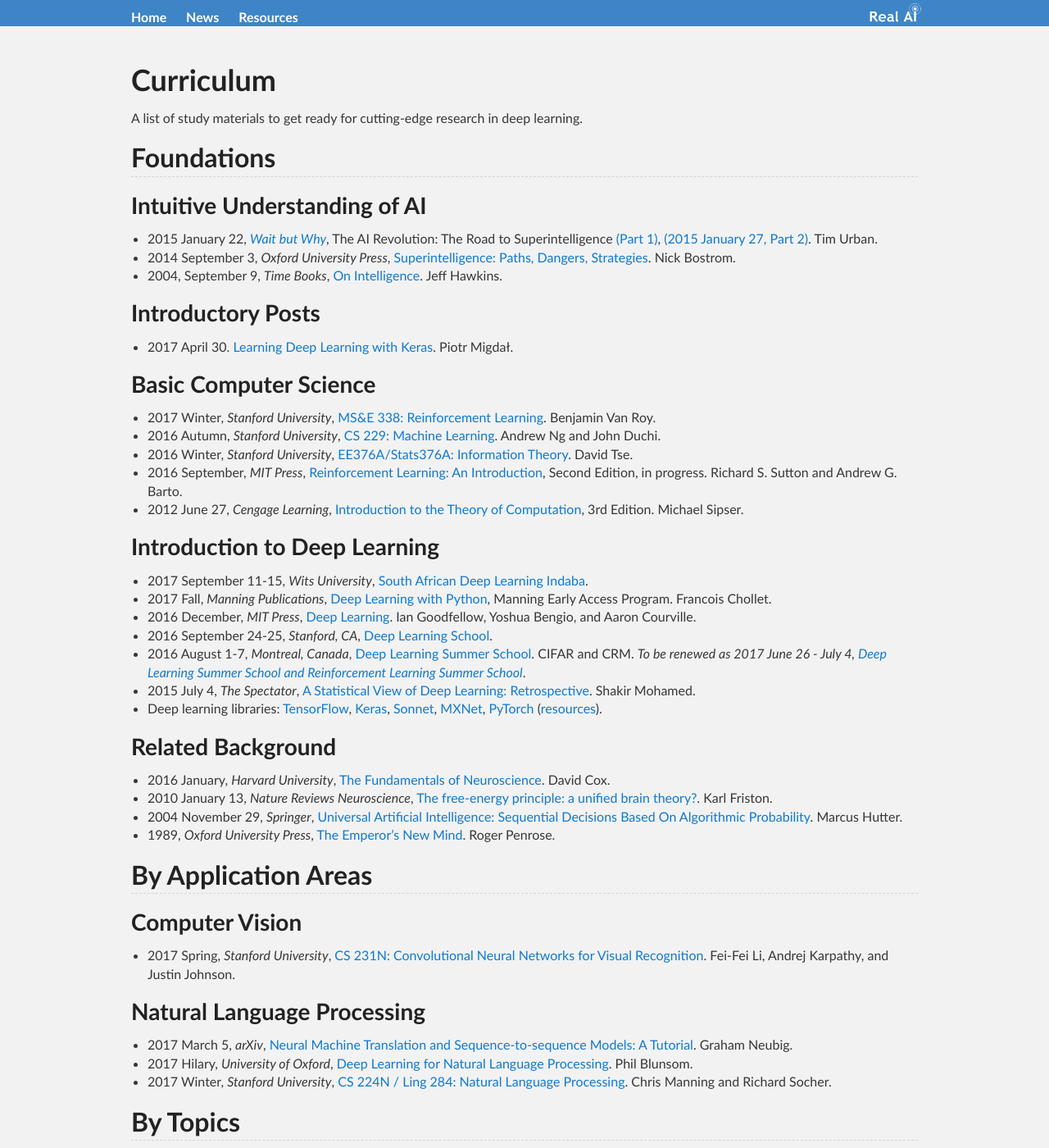
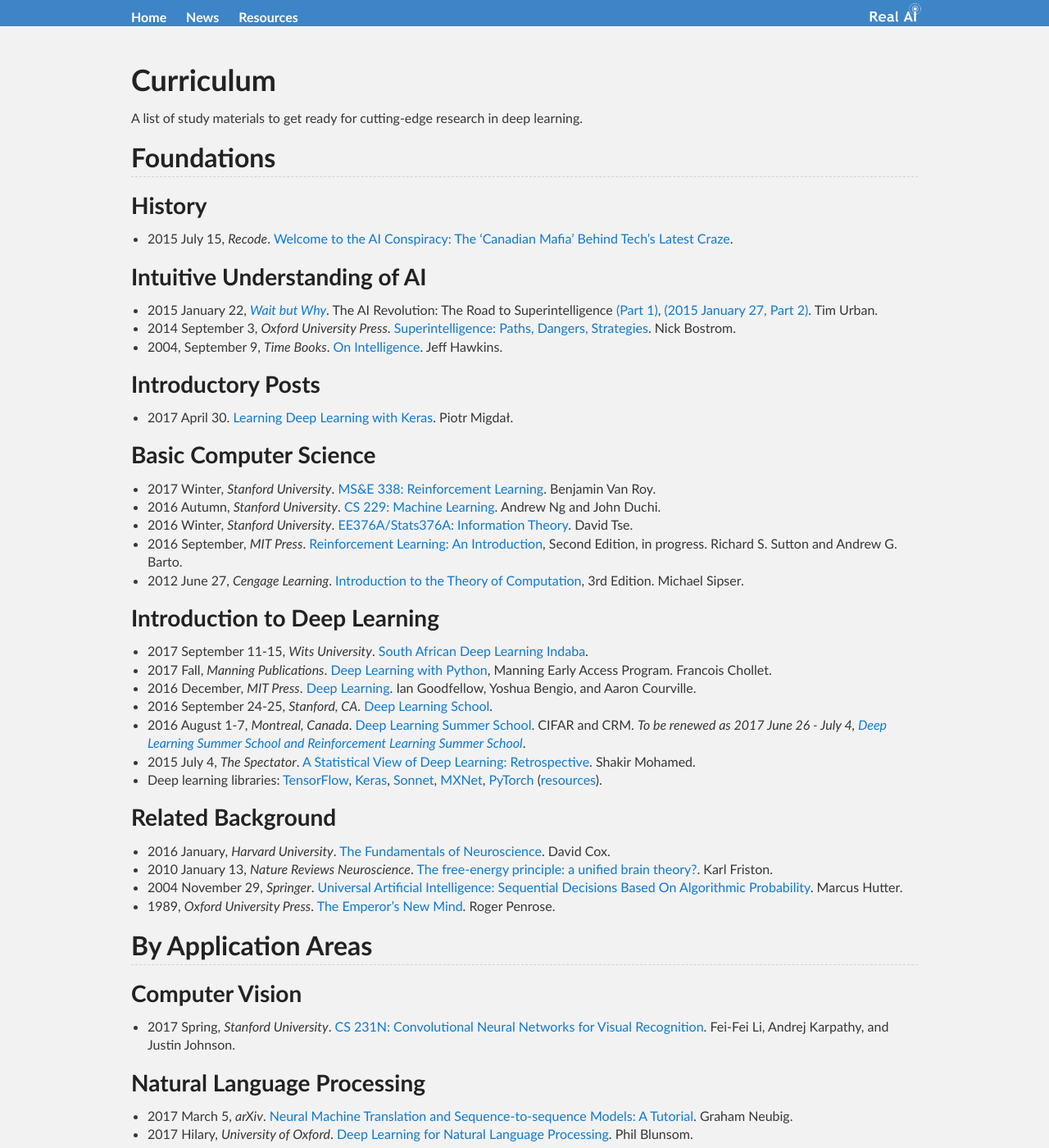
Before and after one commit to Tonywuhk/realai.org, a Jekyll site: the page built from resources/curriculum.md, in a window 1280 px wide and 1400 px high. Shown: the whole window at 82% size. Built offline with Jekyll 4.4.1, drawn with Linux system fonts in a browser that asks for light colours; our own code applies the rules of GitHub Pages for plain Markdown files; comment, search, counter and statistics services are not loaded; the repository's description, which GitHub fills in, is left out; some of the changed lines change nothing that is shown; some of the changed text lies outside the part shown.

Commit message:
Update curriculum.md

```diff
--- a/resources/curriculum.md
+++ b/resources/curriculum.md
@@ -7,11 +7,15 @@
 
 ## Foundations
 
+### History
+
+* 2015 July 15, *Recode*. [Welcome to the AI Conspiracy: The 'Canadian Mafia' Behind Tech's Latest Craze](https://www.recode.net/2015/7/15/11614684/ai-conspiracy-the-scientists-behind-deep-learning).
+
 ### Intuitive Understanding of AI
 
-* 2015 January 22, *[Wait but Why](http://waitbutwhy.com/)*, The AI Revolution: The Road to Superintelligence [(Part 1)](http://waitbutwhy.com/2015/01/artificial-intelligence-revolution-1.html), [(2015 January 27, Part 2)](http://waitbutwhy.com/2015/01/artificial-intelligence-revolution-2.html). Tim Urban.
-* 2014 September 3, *Oxford University Press*, [Superintelligence: Paths, Dangers, Strategies](https://www.amazon.com/Superintelligence-Dangers-Strategies-Nick-Bostrom/dp/0199678111). Nick Bostrom.
-* 2004, September 9, *Time Books*, [On Intelligence](https://www.amazon.com/Intelligence-Jeff-Hawkins/dp/0805074562). Jeff Hawkins.
+* 2015 January 22, *[Wait but Why](http://waitbutwhy.com/)*. The AI Revolution: The Road to Superintelligence [(Part 1)](http://waitbutwhy.com/2015/01/artificial-intelligence-revolution-1.html), [(2015 January 27, Part 2)](http://waitbutwhy.com/2015/01/artificial-intelligence-revolution-2.html). Tim Urban.
+* 2014 September 3, *Oxford University Press*. [Superintelligence: Paths, Dangers, Strategies](https://www.amazon.com/Superintelligence-Dangers-Strategies-Nick-Bostrom/dp/0199678111). Nick Bostrom.
+* 2004, September 9, *Time Books*. [On Intelligence](https://www.amazon.com/Intelligence-Jeff-Hawkins/dp/0805074562). Jeff Hawkins.
 
 ### Introductory Posts
 
@@ -19,57 +23,53 @@
 
 ### Basic Computer Science
 
-* 2017 Winter, *Stanford University*, [MS&E 338: Reinforcement Learning](https://web.stanford.edu/class/msande338/). Benjamin Van Roy.
-* 2016 Autumn, *Stanford University*, [CS 229: Machine Learning](http://cs229.stanford.edu/). Andrew Ng and John Duchi.
-* 2016 Winter, *Stanford University*, [EE376A/Stats376A: Information Theory](http://web.stanford.edu/class/ee376a/). David Tse.
-* 2016 September, *MIT Press*, [Reinforcement Learning: An Introduction](http://incompleteideas.net/sutton/book/the-book-2nd.html), Second Edition, in progress. Richard S. Sutton and Andrew G. Barto.
-* 2012 June 27, *Cengage Learning*, [Introduction to the Theory of Computation](https://www.amazon.com/Introduction-Theory-Computation-Michael-Sipser/dp/113318779X), 3rd Edition. Michael Sipser.
+* 2017 Winter, *Stanford University*. [MS&E 338: Reinforcement Learning](https://web.stanford.edu/class/msande338/). Benjamin Van Roy.
+* 2016 Autumn, *Stanford University*. [CS 229: Machine Learning](http://cs229.stanford.edu/). Andrew Ng and John Duchi.
+* 2016 Winter, *Stanford University*. [EE376A/Stats376A: Information Theory](http://web.stanford.edu/class/ee376a/). David Tse.
+* 2016 September, *MIT Press*. [Reinforcement Learning: An Introduction](http://incompleteideas.net/sutton/book/the-book-2nd.html), Second Edition, in progress. Richard S. Sutton and Andrew G. Barto.
+* 2012 June 27, *Cengage Learning*. [Introduction to the Theory of Computation](https://www.amazon.com/Introduction-Theory-Computation-Michael-Sipser/dp/113318779X), 3rd Edition. Michael Sipser.
 
 ### Introduction to Deep Learning
 
-* 2017 September 11-15, *Wits University*, [South African Deep Learning Indaba](http://www.deeplearningindaba.com/).
-* 2017 Fall, *Manning Publications*, [Deep Learning with Python](https://www.manning.com/books/deep-learning-with-python), Manning Early Access Program. Francois Chollet.
-* 2016 December, *MIT Press*, [Deep Learning](http://www.deeplearningbook.org/). Ian Goodfellow, Yoshua Bengio, and Aaron Courville.
-* 2016 September 24-25, *Stanford, CA*, [Deep Learning School](https://www.bayareadlschool.org/).
-* 2016 August 1-7, *Montreal, Canada*, [Deep Learning Summer School](https://sites.google.com/site/deeplearningsummerschool2016/). CIFAR and CRM. *To be renewed as 2017 June 26 - July 4, [Deep Learning Summer School and Reinforcement Learning Summer School](https://mila.umontreal.ca/en/cours/deep-learning-summer-school-2017/)*.
-* 2015 July 4, *The Spectator*, [A Statistical View of Deep Learning: Retrospective](http://blog.shakirm.com/2015/07/a-statistical-view-of-deep-learning-retrospective/). Shakir Mohamed.
+* 2017 September 11-15, *Wits University*. [South African Deep Learning Indaba](http://www.deeplearningindaba.com/).
+* 2017 Fall, *Manning Publications*. [Deep Learning with Python](https://www.manning.com/books/deep-learning-with-python), Manning Early Access Program. Francois Chollet.
+* 2016 December, *MIT Press*. [Deep Learning](http://www.deeplearningbook.org/). Ian Goodfellow, Yoshua Bengio, and Aaron Courville.
+* 2016 September 24-25, *Stanford, CA*. [Deep Learning School](https://www.bayareadlschool.org/).
+* 2016 August 1-7, *Montreal, Canada*. [Deep Learning Summer School](https://sites.google.com/site/deeplearningsummerschool2016/). CIFAR and CRM. *To be renewed as 2017 June 26 - July 4, [Deep Learning Summer School and Reinforcement Learning Summer School](https://mila.umontreal.ca/en/cours/deep-learning-summer-school-2017/)*.
+* 2015 July 4, *The Spectator*. [A Statistical View of Deep Learning: Retrospective](http://blog.shakirm.com/2015/07/a-statistical-view-of-deep-learning-retrospective/). Shakir Mohamed.
 * Deep learning libraries: [TensorFlow](https://www.tensorflow.org/), [Keras](https://keras.io/), [Sonnet](https://github.com/deepmind/sonnet), [MXNet](http://mxnet.io/), [PyTorch](http://pytorch.org/) ([resources](https://github.com/ritchieng/the-incredible-pytorch)).
 
 ### Related Background
 
-* 2016 January, *Harvard University*, [The Fundamentals of Neuroscience](https://www.mcb80x.org/). David Cox.
-* 2010 January 13, *Nature Reviews Neuroscience*, [The free-energy principle: a unified brain theory?](http://www.fil.ion.ucl.ac.uk/~karl/The%20free-energy%20principle%20A%20unified%20brain%20theory.pdf). Karl Friston.
-* 2004 November 29, *Springer*, [Universal Artificial Intelligence: Sequential Decisions Based On Algorithmic Probability](https://www.amazon.com/gp/product/3540221395). Marcus Hutter.
-* 1989, *Oxford University Press*, [The Emperor's New Mind](https://www.amazon.com/Emperors-New-Mind-Concerning-Computers/dp/0192861980). Roger Penrose.
+* 2016 January, *Harvard University*. [The Fundamentals of Neuroscience](https://www.mcb80x.org/). David Cox.
+* 2010 January 13, *Nature Reviews Neuroscience*. [The free-energy principle: a unified brain theory?](http://www.fil.ion.ucl.ac.uk/~karl/The%20free-energy%20principle%20A%20unified%20brain%20theory.pdf). Karl Friston.
+* 2004 November 29, *Springer*. [Universal Artificial Intelligence: Sequential Decisions Based On Algorithmic Probability](https://www.amazon.com/gp/product/3540221395). Marcus Hutter.
+* 1989, *Oxford University Press*. [The Emperor's New Mind](https://www.amazon.com/Emperors-New-Mind-Concerning-Computers/dp/0192861980). Roger Penrose.
 
 ## By Application Areas
 
 ### Computer Vision
 
-* 2017 Spring, *Stanford University*, [CS 231N: Convolutional Neural Networks for Visual Recognition](http://cs231n.stanford.edu/). Fei-Fei Li, Andrej Karpathy, and Justin Johnson.
+* 2017 Spring, *Stanford University*. [CS 231N: Convolutional Neural Networks for Visual Recognition](http://cs231n.stanford.edu/). Fei-Fei Li, Andrej Karpathy, and Justin Johnson.
 
 ### Natural Language Processing
 
-* 2017 March 5, *arXiv*, [Neural Machine Translation and Sequence-to-sequence Models: A Tutorial](https://arxiv.org/abs/1703.01619). Graham Neubig.
-* 2017 Hilary, *University of Oxford*, [Deep Learning for Natural Language Processing](https://github.com/oxford-cs-deepnlp-2017/lectures). Phil Blunsom.
-* 2017 Winter, *Stanford University*, [CS 224N / Ling 284: Natural Language Processing](http://web.stanford.edu/class/cs224n/). Chris Manning and Richard Socher.
+* 2017 March 5, *arXiv*. [Neural Machine Translation and Sequence-to-sequence Models: A Tutorial](https://arxiv.org/abs/1703.01619). Graham Neubig.
+* 2017 Hilary, *University of Oxford*. [Deep Learning for Natural Language Processing](https://github.com/oxford-cs-deepnlp-2017/lectures). Phil Blunsom.
+* 2017 Winter, *Stanford University*. [CS 224N / Ling 284: Natural Language Processing](http://web.stanford.edu/class/cs224n/). Chris Manning and Richard Socher.
 
 ## By Topics
 
 ### Deep Reinforcement Learning
 
-* 2017 Spring, *University of California, Berkeley*, [CS 294: Deep Reinforcement Learning](http://rll.berkeley.edu/deeprlcourse/). Sergey Levine, John Schulman, Chelsea Finn.
-* 2016 June 17, *DeepMind Technologies*, [Blog: Deep Reinforcement Learning](https://deepmind.com/blog/deep-reinforcement-learning/). David Silver.
+* 2017 Spring, *University of California, Berkeley*. [CS 294: Deep Reinforcement Learning](http://rll.berkeley.edu/deeprlcourse/). Sergey Levine, John Schulman, Chelsea Finn.
+* 2016 June 17, *DeepMind Technologies*. [Blog: Deep Reinforcement Learning](https://deepmind.com/blog/deep-reinforcement-learning/). David Silver.
 
 ### Generative Models
 
-* 2016 December 31, *arXiv*, [NIPS 2016 Tutorial: Generative Adversarial Networks](https://arxiv.org/abs/1701.00160). Ian Goodfellow.
-* 2016 June 19, *arXiv*, [Tutorial on Variational Autoencoders](https://arxiv.org/abs/1606.05908). Carl Doersch.
-* 2016 June 16, *OpenAI*, [Blog: Generative Models](https://openai.com/blog/generative-models/). Andrej Karpathy, Pieter Abbeel, Greg Brockman, Peter Chen, Vicki Cheung, Rocky Duan, Ian Goodfellow, Durk Kingma, Jonathan Ho, Rein Houthooft, Tim Salimans, John Schulman, Ilya Sutskever, and Wojciech Zaremba.
-
-### Optimization
-
-* 2017 April 4, *Distill*, [Why Momentum Really Works](http://distill.pub/2017/momentum/). Gabriel Goh.
+* 2016 December 31, *arXiv*. [NIPS 2016 Tutorial: Generative Adversarial Networks](https://arxiv.org/abs/1701.00160). Ian Goodfellow.
+* 2016 June 19, *arXiv*. [Tutorial on Variational Autoencoders](https://arxiv.org/abs/1606.05908). Carl Doersch.
+* 2016 June 16, *OpenAI*. [Blog: Generative Models](https://openai.com/blog/generative-models/). Andrej Karpathy, Pieter Abbeel, Greg Brockman, Peter Chen, Vicki Cheung, Rocky Duan, Ian Goodfellow, Durk Kingma, Jonathan Ho, Rein Houthooft, Tim Salimans, John Schulman, Ilya Sutskever, and Wojciech Zaremba.
 
 ### Safety
 
```
